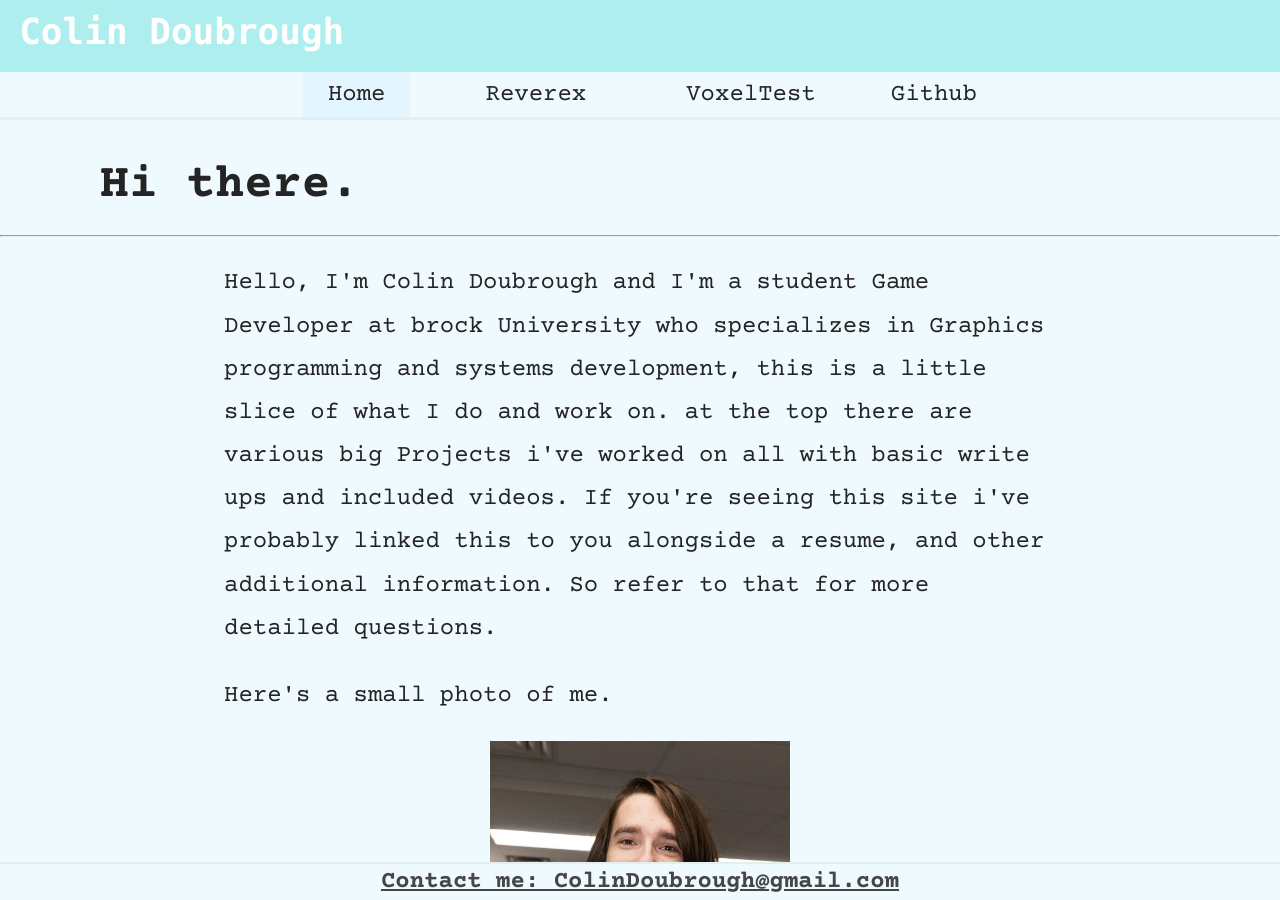
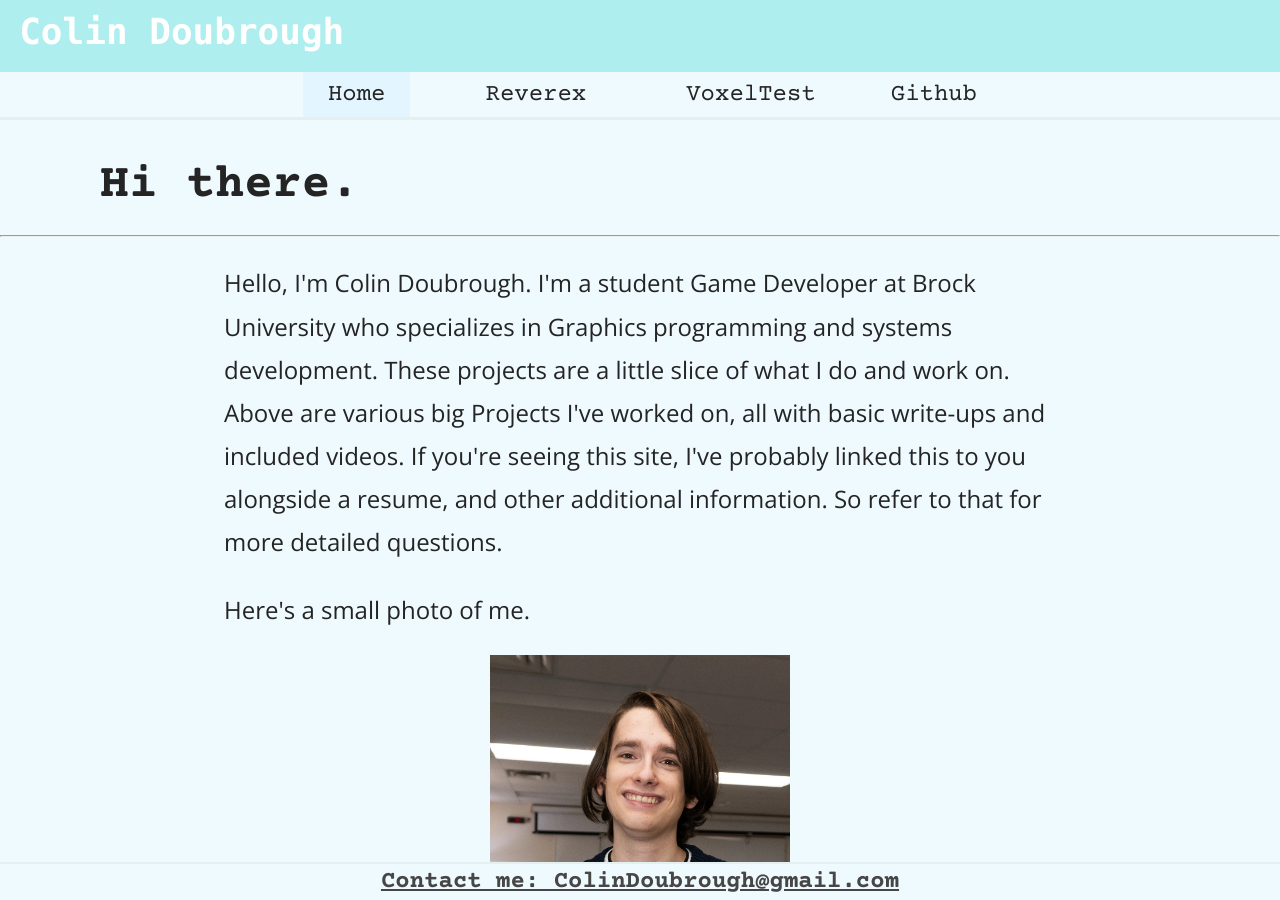
Before and after one commit to Colin12345678910/portfolio, a Jekyll site: the page built from index.html, in a window 1280 px wide and 900 px high. Built offline with Jekyll 4.4.1, drawn with Linux system fonts in a browser that asks for light colours; some of the changed text lies outside the part shown.

Commit message:
Some basic style fixes and index update

```diff
--- a/_includes/navigation.html
+++ b/_includes/navigation.html
@@ -1,6 +1,11 @@
 <link rel="preconnect" href="https://fonts.googleapis.com">
 <link rel="preconnect" href="https://fonts.gstatic.com" crossorigin>
 <link href="https://fonts.googleapis.com/css2?family=Courier+Prime:ital,wght@0,400;0,700;1,400;1,700&display=swap" rel="stylesheet">
+
+<link rel="preconnect" href="https://fonts.googleapis.com">
+<link rel="preconnect" href="https://fonts.gstatic.com" crossorigin>
+<link href="https://fonts.googleapis.com/css2?family=Open+Sans:ital,wght@0,300..800;1,300..800&display=swap" rel="stylesheet">
+
 
 <nav>
   <div class="box"><div class="title">Colin Doubrough</div></div>
--- a/index.html
+++ b/index.html
@@ -28,15 +28,15 @@ layout: default
 
   <hr>
   <p>
-    Hello, I'm Colin Doubrough and I'm a student Game Developer at brock University who specializes in Graphics programming and systems development, this is a little slice of what I do and work on.
-    at the top there are various big Projects i've worked on all with basic write ups and included videos. If you're seeing this site i've probably linked this to you alongside a resume, and other additional information. So refer to that for more detailed questions.
+    Hello, I'm Colin Doubrough. I'm a student Game Developer at Brock University who specializes in Graphics programming and systems development. These projects are a little slice of what I do and work on.
+    Above are various big Projects I've worked on, all with basic write-ups and included videos. If you're seeing this site, I've probably linked this to you alongside a resume, and other additional information. So refer to that for more detailed questions.
   </p>
   <p>
     Here's a small photo of me.
   </p>
   <img class="colinImage" src="assets/images/myself.webp" alt="that's me"></img>
   <p>
-    I usually like to work on pet projects with a variety of engines and different software, so while everything might be a little all over the place, It should be all quite interesting. I also do a decent bit of Mod developement for games like Minecraft, but nothing interesting enough
+    I usually like to work on pet projects with a variety of engines and different software, so while everything might be a little all over the place, It should be all quite interesting. I also do a decent bit of Mod development for games like Minecraft, but nothing interesting enough
     to put on this portfolio.
   </p>
 
--- a/styles.css
+++ b/styles.css
@@ -23,9 +23,10 @@ body {
 p
 {
     font:
-    1.0em/100% "Courier Prime",
+    1.0em/100% "Open Sans",
     Arial,
-    monospace;
+    sans-serif;
+    font-weight: 200;
     line-height: 1.8;
     margin-left: 17.5%;
     margin-right: 17.5%;
@@ -34,9 +35,10 @@ p
 li
 {
     font:
-    1.5em/100% "Courier Prime",
+    1.5em/100% "Open Sans",
     Arial,
-    monospace;
+    sans-serif;
+    font-weight: 500;
 
     margin-left: 15%;
     margin-right: 15%;
@@ -52,6 +54,11 @@ h1
 }
 h2
 {
+    font:
+    1.0em/100% "Open Sans",
+    Arial,
+    sans-serif;
+    font-weight: 500;
     margin-left: 200px;
     top: 100%;
     bottom: 50%;
```
